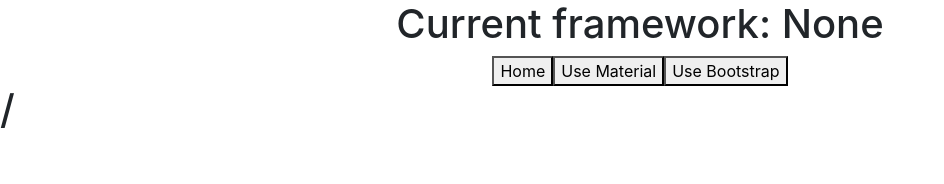
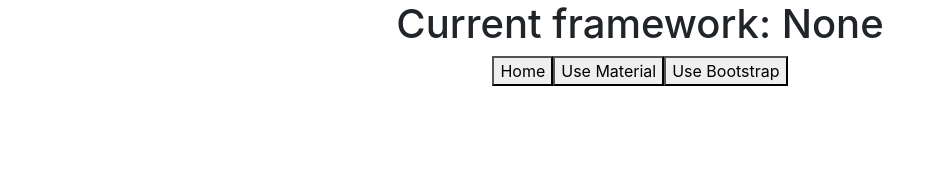
Before and after one commit to mayvid14/typeahead, an Angular app: page / in a window 1280 px wide. Shown: the top 184 px of the page, without its empty margins (0-944 px from the left). Built offline with nearby package versions, Linux system fonts and the light colour scheme.

Commit message:
changed route to activatedroute

```diff
--- a/src/app/result/result.component.html
+++ b/src/app/result/result.component.html
@@ -1 +1,3 @@
-<h1>{{result}}</h1>
+<div class="col-sm-6 offset-sm-3">
+    <h1>{{result}}</h1>
+</div>
--- a/src/app/result/result.component.ts
+++ b/src/app/result/result.component.ts
@@ -1,5 +1,5 @@
 import { Component, OnInit } from '@angular/core';
-import { Router } from '@angular/router';
+import { ActivatedRoute } from '@angular/router';
 
 @Component({
   selector: 'app-result',
@@ -9,10 +9,10 @@
 export class ResultComponent implements OnInit {
   result: string;
 
-  constructor(private router: Router) { }
+  constructor(private router: ActivatedRoute) { }
 
   ngOnInit() {
-    this.result = decodeURI(this.router.url);
+    this.router.url.subscribe(val => this.result = decodeURI(val.join('/')));
   }
 
 }
```
